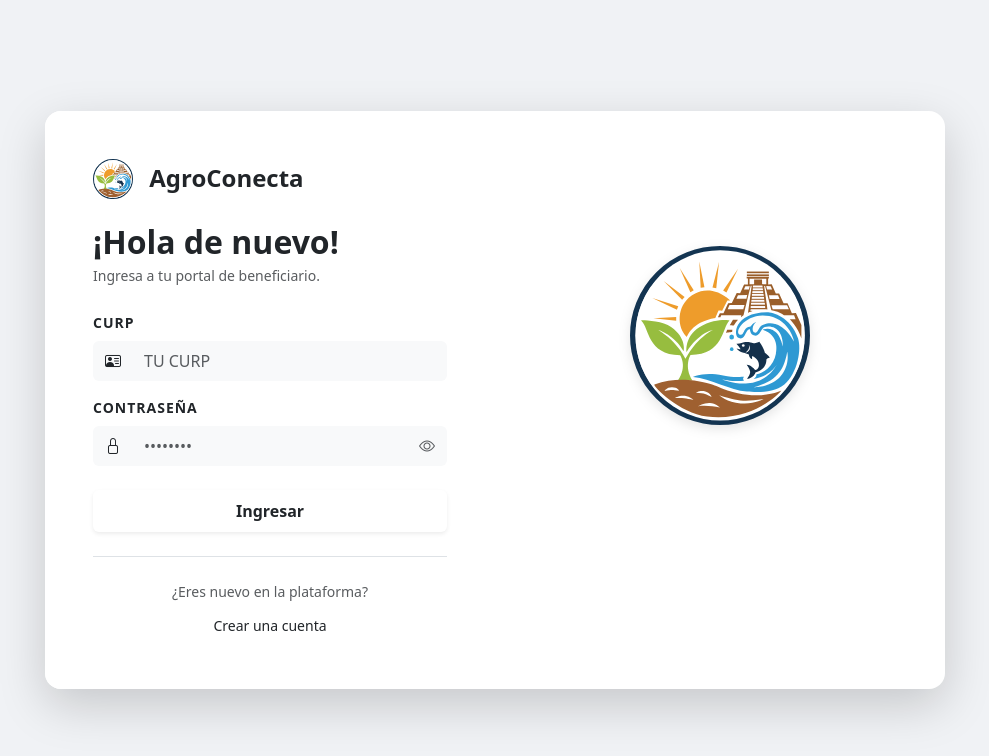
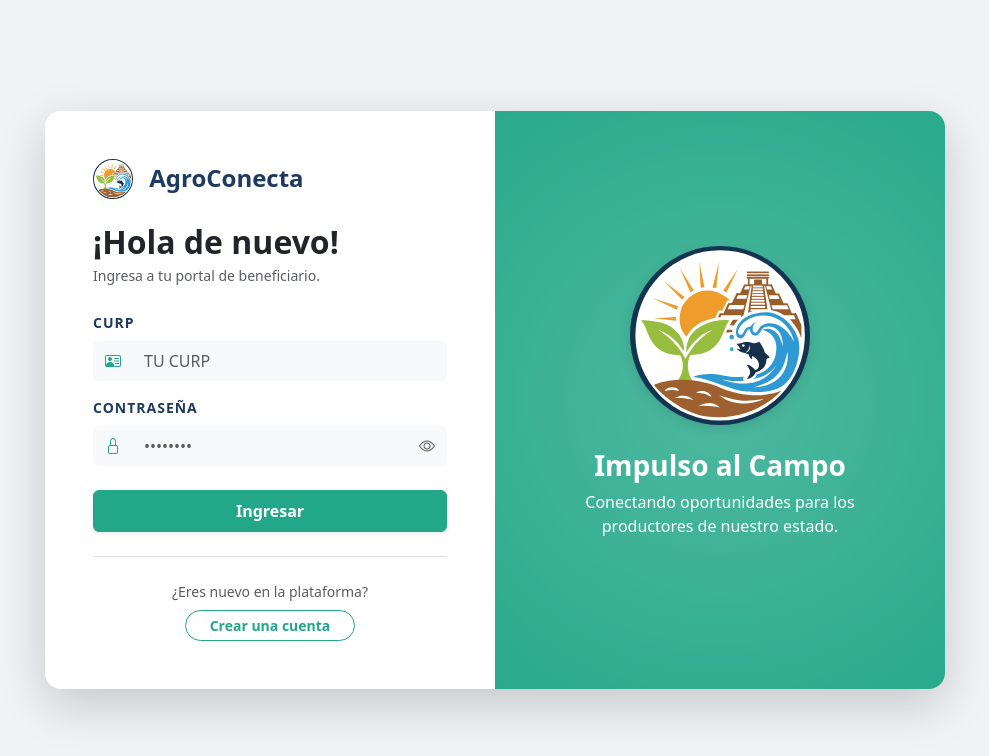
Before and after one commit to Davishiio/AGROCONECTA-WEB, a Vue app: page /login in a window 1280 px wide. Shown: the top 756 px of the page, without its empty margins (145-1134 px from the left). Built offline with nearby package versions, Linux system fonts and the light colour scheme; no server answers.

Commit message:
Para migrar a otros colores

```diff
--- a/src/assets/agro-theme.css
+++ b/src/assets/agro-theme.css
@@ -0,0 +1,77 @@
+/* src/assets/agro-theme.css */
+
+:root {
+    /* --- COLORES PRINCIPALES (Tu Paleta) --- */
+    --agro-emerald: #22A788;  /* Verde Esmeralda - PREDOMINANTE */
+    --agro-navy:    #1E3A5F;  /* Azul Marino - SECUNDARIO */
+    --agro-cream:   #F5F5DC;  /* Crema - Fondos suaves */
+    --agro-orange:  #FF9933;  /* Naranja - Detalles/Alertas */
+    --agro-clay:    #EB8888;  /* Rojizo - Errores */
+    --agro-sage:    #6C8A62;  /* Verde musgo - Variantes */
+    --agro-white:   #FFFFFF;
+}
+
+/* --- Utilidades de Fondo --- */
+/* El esmeralda ahora es el color fuerte de fondo */
+.bg-agro-emerald { background-color: var(--agro-emerald) !important; }
+.bg-agro-navy    { background-color: var(--agro-navy) !important; }
+.bg-agro-cream   { background-color: var(--agro-cream) !important; }
+.bg-agro-white   { background-color: var(--agro-white) !important; }
+
+/* --- Utilidades de Texto --- */
+.text-agro-emerald { color: var(--agro-emerald) !important; }
+.text-agro-navy    { color: var(--agro-navy) !important; }
+.text-agro-orange  { color: var(--agro-orange) !important; }
+
+/* --- Botones --- */
+/* Botón Principal: Verde Esmeralda sólido */
+.btn-agro-primary {
+    background-color: var(--agro-emerald);
+    border-color: var(--agro-emerald);
+    color: white;
+    font-weight: 600;
+    transition: all 0.3s ease;
+}
+.btn-agro-primary:hover {
+    background-color: #1b8a6e; /* Un tono más oscuro del esmeralda */
+    border-color: #1b8a6e;
+    color: white;
+    transform: translateY(-1px);
+    box-shadow: 0 4px 6px rgba(34, 167, 136, 0.2);
+}
+
+/* Botón Secundario: Azul Navy */
+.btn-agro-secondary {
+    background-color: var(--agro-navy);
+    border-color: var(--agro-navy);
+    color: white;
+}
+.btn-agro-secondary:hover {
+    background-color: #152a45;
+    color: white;
+}
+
+/* Botón Outline (Borde Verde, Texto Verde) */
+.btn-outline-agro {
+    color: var(--agro-emerald);
+    border-color: var(--agro-emerald);
+    background: transparent;
+    font-weight: 600;
+}
+.btn-outline-agro:hover {
+    background-color: var(--agro-emerald);
+    color: white;
+}
+
+/* Inputs */
+.form-control:focus, .form-select:focus {
+    border-color: var(--agro-emerald);
+    box-shadow: 0 0 0 0.25rem rgba(34, 167, 136, 0.15);
+}
+
+/* Textos de ayuda */
+.form-text-agro {
+    color: #6c757d;
+    font-size: 0.75rem;
+    margin-top: 0.25rem;
+}
```
